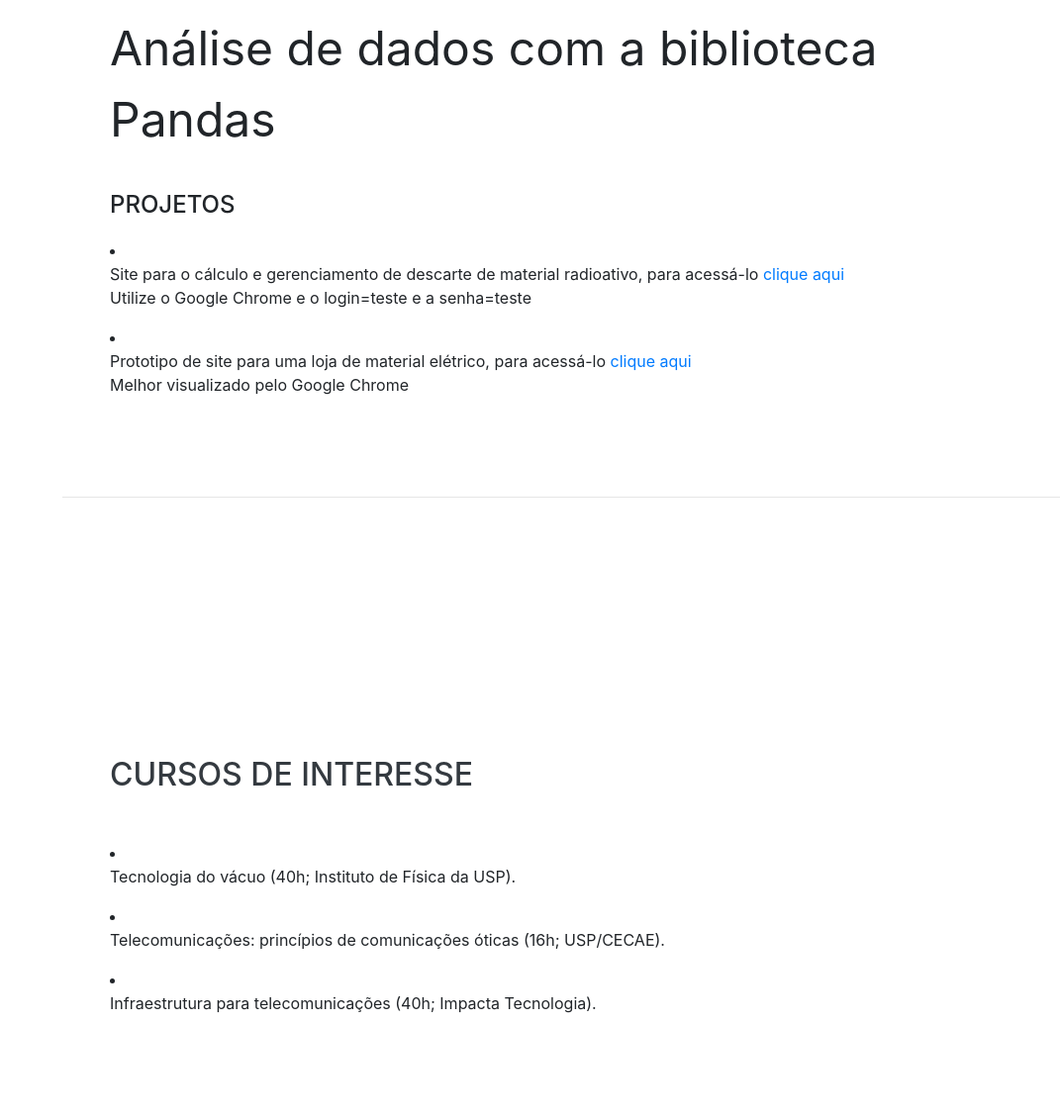
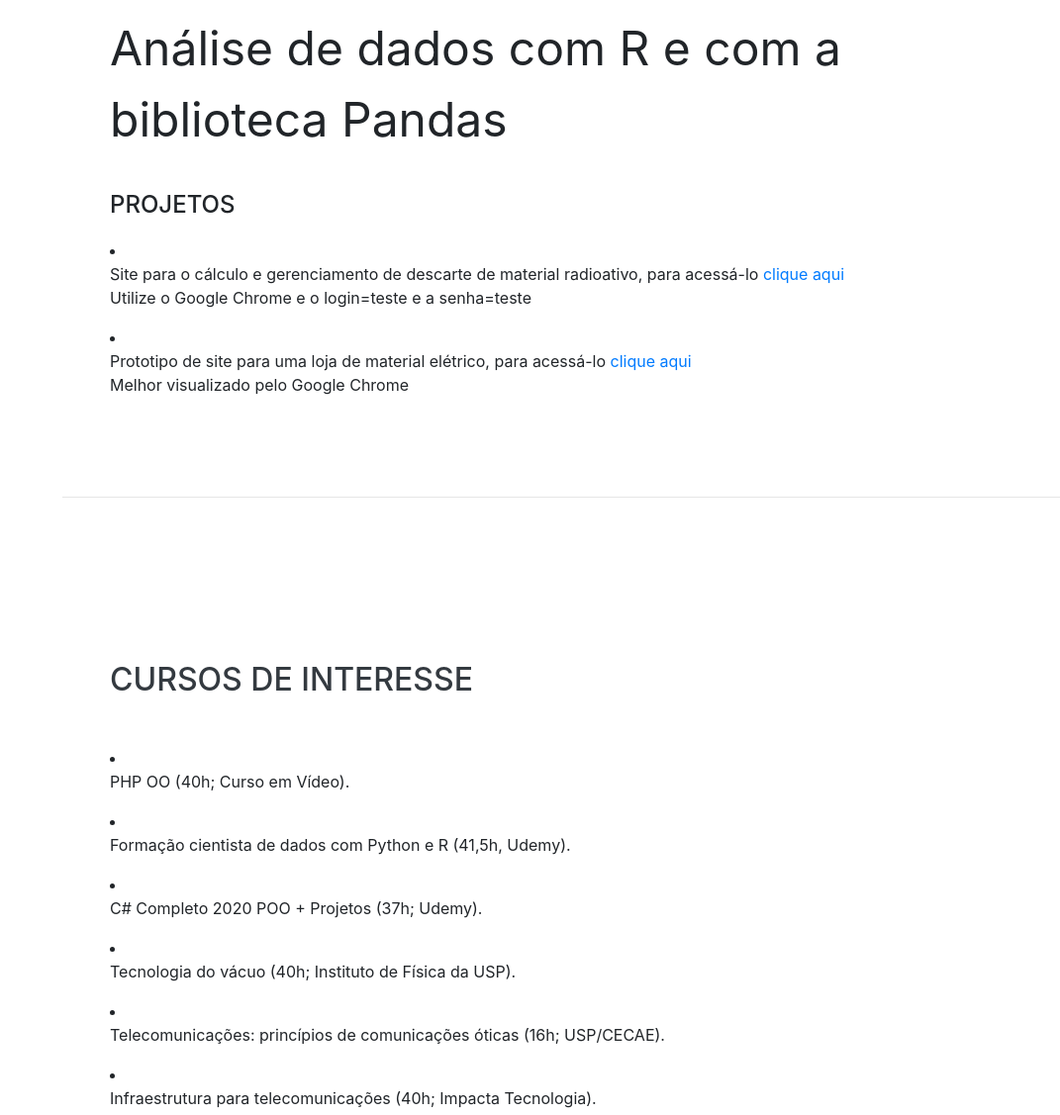
Before and after one commit to aryarj/aryarj.github.io, a website with bundled scripts: page index.html in a window 1280 px wide. Shown: the part 5684-6811 px from the top of the page at 99% size, without its empty margins (209-1280 px from the left). Built offline with nearby package versions, Linux system fonts and the light colour scheme; a web font is replaced by a local one.

Commit message:
Update index.html
Atualização dos cursos de interesse

```diff
--- a/index.html
+++ b/index.html
@@ -294,7 +294,7 @@
             <p>Code Igniter</p>
           </li>
           <li class="list-inline-item">
-            <p>Análise de dados com a biblioteca Pandas</p>
+            <p>Análise de dados com R e com a biblioteca Pandas</p>
           </li>
 
         </ul>
@@ -321,6 +321,9 @@
       <div class="w-100">
         <h2 class="mb-5">Cursos de interesse</h2>
 
+        <li><P>PHP OO (40h; Curso em Vídeo).</P></li>
+        <li><P>Formação cientista de dados com Python e R (41,5h, Udemy).</P></li>
+        <li><P>C# Completo 2020 POO + Projetos (37h; Udemy).</P></li>
         <li><P>Tecnologia do vácuo (40h; Instituto de Física da USP).</P></li>
         <li><P>Telecomunicações: princípios de comunicações óticas (16h; USP/CECAE).</P></li>
         <li><P>Infraestrutura para telecomunicações (40h; Impacta Tecnologia).</P></li>
```
